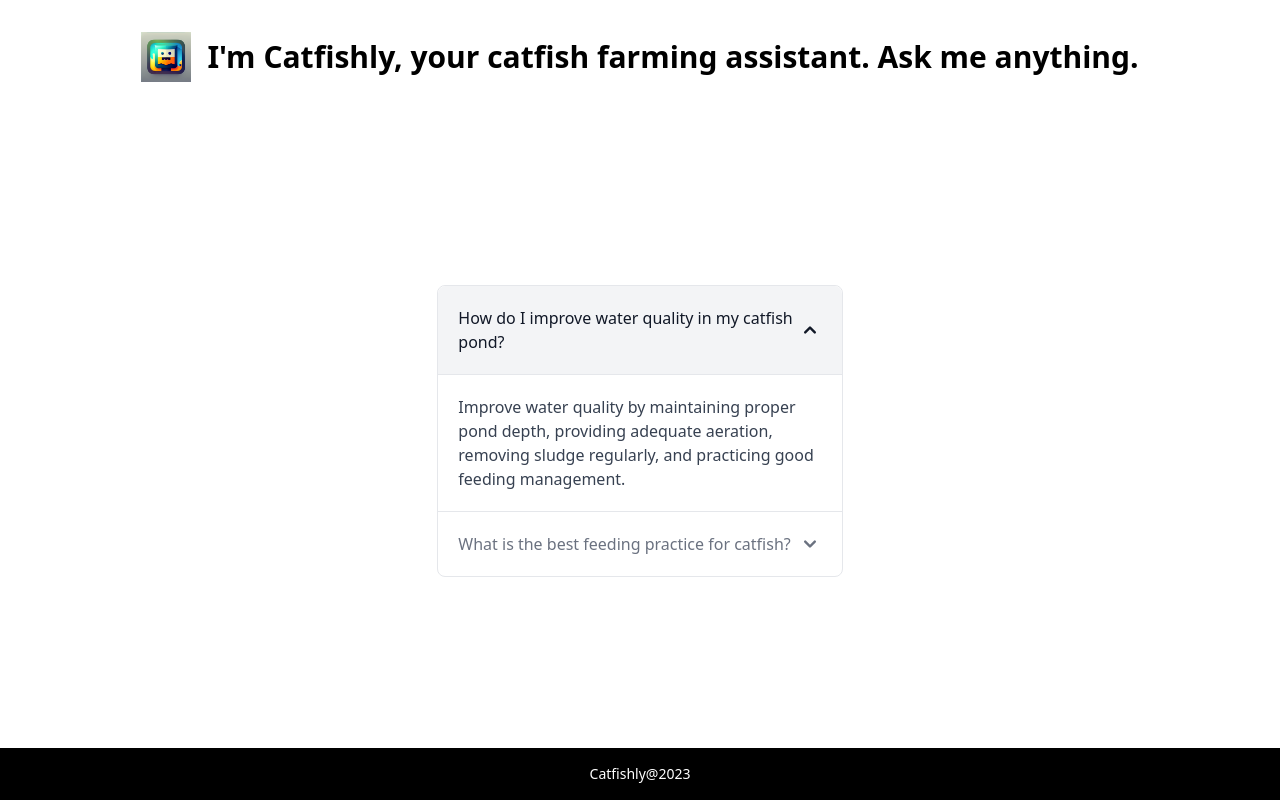
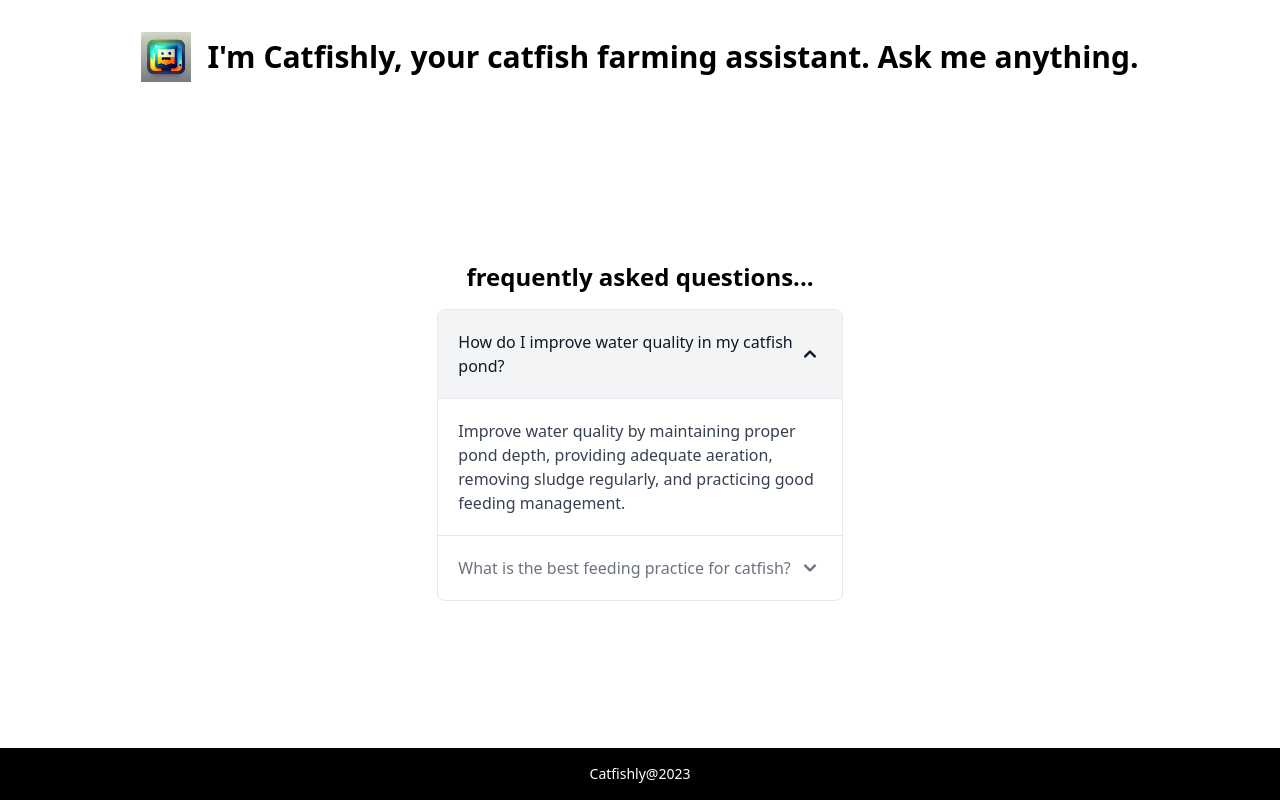
Before and after one commit to Umoren/catfishly-bot, a Next.js app: page / in a window 1280 px wide. Built offline with nearby package versions, Linux system fonts and the light colour scheme.

Commit message:
made some changes

```diff
--- a/pages/index.js
+++ b/pages/index.js
@@ -41,7 +41,8 @@ export default function ChatbotPage() {
         </header>
 
         {/* Main content */}
-        <main className="flex-grow flex items-center justify-center p-8">
+        <main className="flex-grow flex flex-col gap-4 items-center justify-center p-8">
+          <h1 className="text-2xl font-semibold text-center text-aquamarine-500">frequently asked questions...</h1>
           <div className="w-full md:w-1/2 lg:w-1/3">
             {/* FAQ section */}
             <Accordion alwaysOpen={true}>
```
